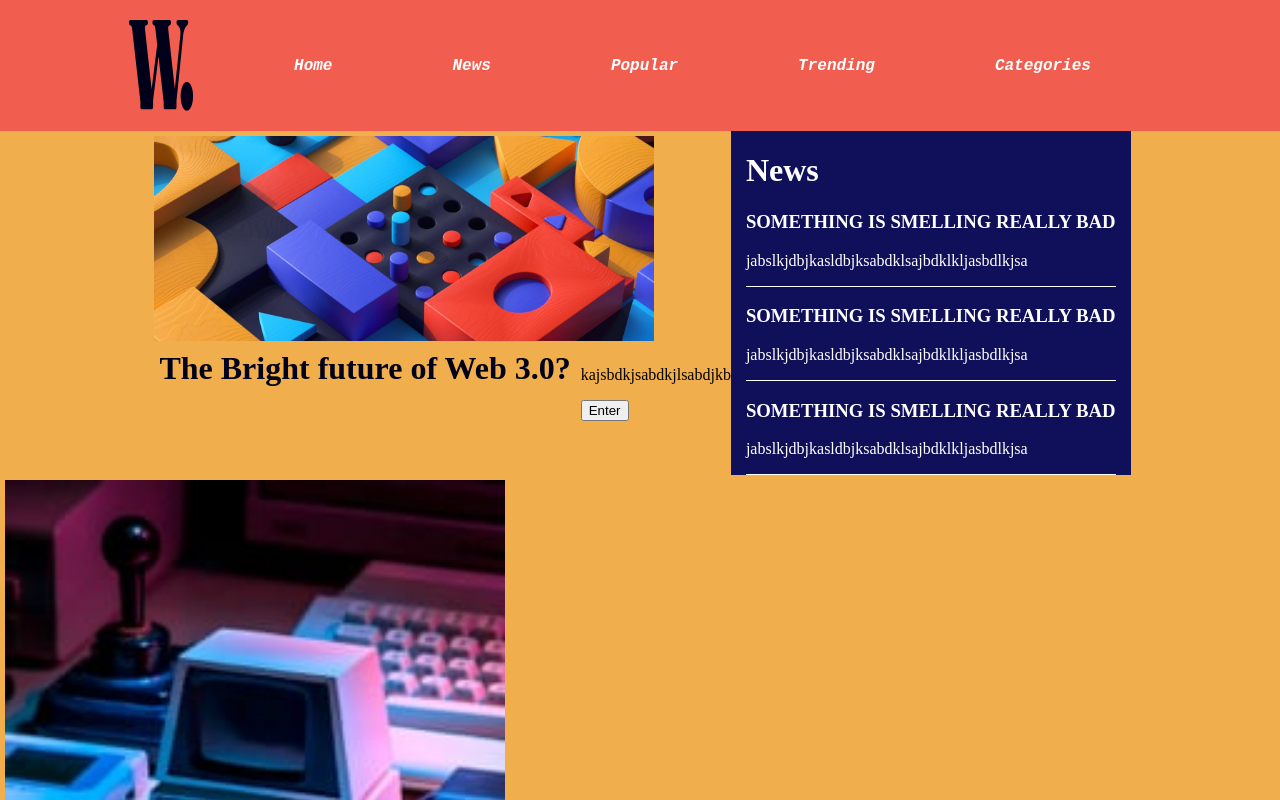
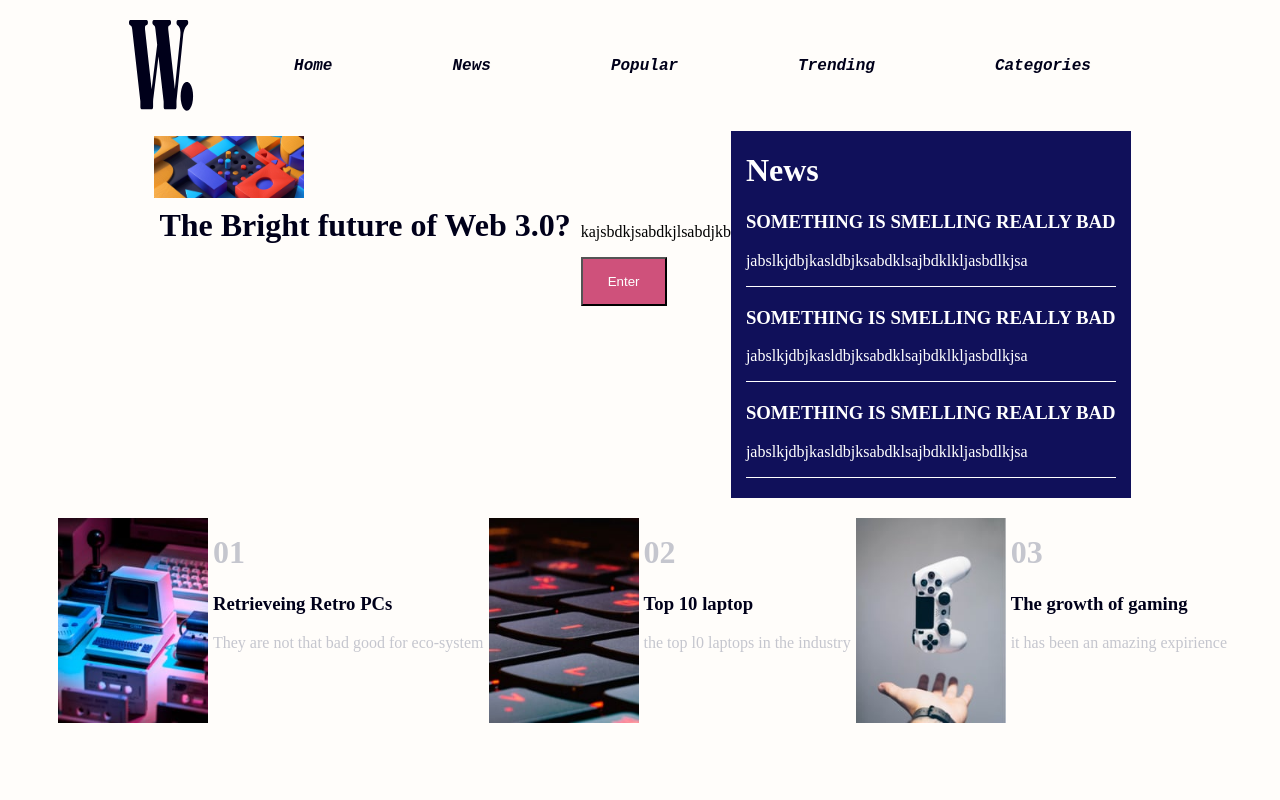
Before and after one commit to Artsia/flexOnlyFrontEndMentorProject, a plain HTML site: page FexNewsPaper/index.html in a window 1280 px wide. Shown: the top 800 px of the page. Drawn offline with Linux system fonts and the light colour scheme.

Commit message:
change body background-color to white change nav item color to dark blue

```diff
--- a/FexNewsPaper/style.css
+++ b/FexNewsPaper/style.css
@@ -5,14 +5,14 @@
 body{
     margin: 0;
     padding: 0;
-    background-color: hsl(36, 85%, 62%);
+    background-color:hsl(36, 100%, 99%);
 }
 
 
 .nav-flex-container{
-    display: flex;
+   display: flex;
    padding: 20px;
-   background-color: hsl(5, 85%, 63%);
+   background-color: hsl(36, 100%, 99%);
    justify-content: center;
 }
 
@@ -24,7 +24,7 @@ body{
 
 .nav-item ul .nav-items{
     justify-content: space-around;
-    color: white;
+    color: hsl(240, 100%, 5%);
     padding: 20px 60px;
 }
 
@@ -68,16 +68,18 @@ Very dark blue: hsl(240, 100%, 5%)*/
 /*bright..text section*/
 .text-item{
     color:hsl(240, 100%, 5%);
-    flex-wrap: wrap;
+
 }
 
 .text-item h1{
     margin:0px 10px;
 }
 
-.text-button-item {
+.text-button-item button {
 
-
+    color:white;
+    background-color: rgb(207, 81, 123);
+    padding:15px 25px;
 }
 
 /*second-flex-item*/
@@ -85,12 +87,14 @@ Very dark blue: hsl(240, 100%, 5%)*/
 .second-flex-item{
     color: white;
     background-color: rgb(16, 16, 90);
+
 }
 
 .news-items{
 
     border-bottom: 1px solid white;
     margin: 0px 15px;
+    margin-bottom:20px;
 }
 
 #news{
@@ -100,3 +104,36 @@ Very dark blue: hsl(240, 100%, 5%)*/
 #news h1:hover{
     color: rgb(221, 185, 25);
 }
+
+/*THREE computer section*/
+
+.three-computer-flex-container{
+    display:flex;
+    margin-top:15px;
+    justify-content: center;
+}
+
+.three-item{
+    display: flex;
+}
+
+.image-item img{
+    width: 150px;
+    height: 100%;
+}
+
+.info-item{
+    word-wrap: break-word;
+}
+
+.info-item h1{
+    color: hsl(233, 8%, 79%);
+}
+
+.info-item h3{
+    color:hsl(240, 100%, 5%);
+}
+
+.info-item p{
+    color:hsl(233, 8%, 79%);
+}
```
